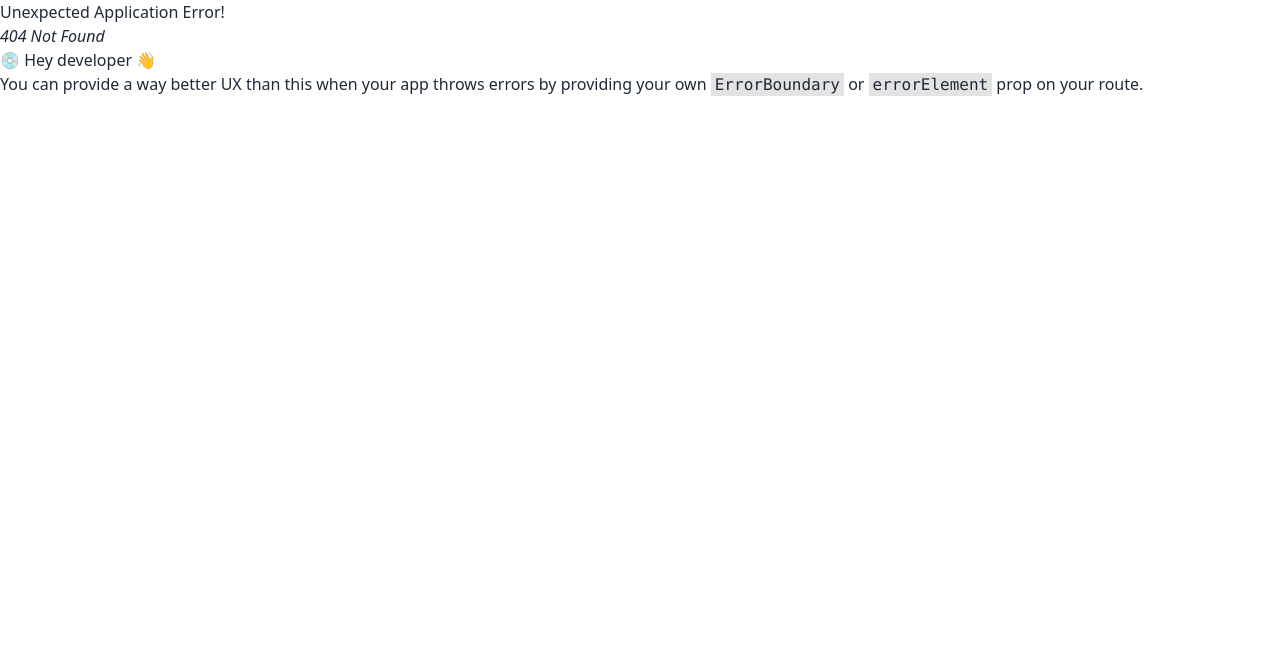
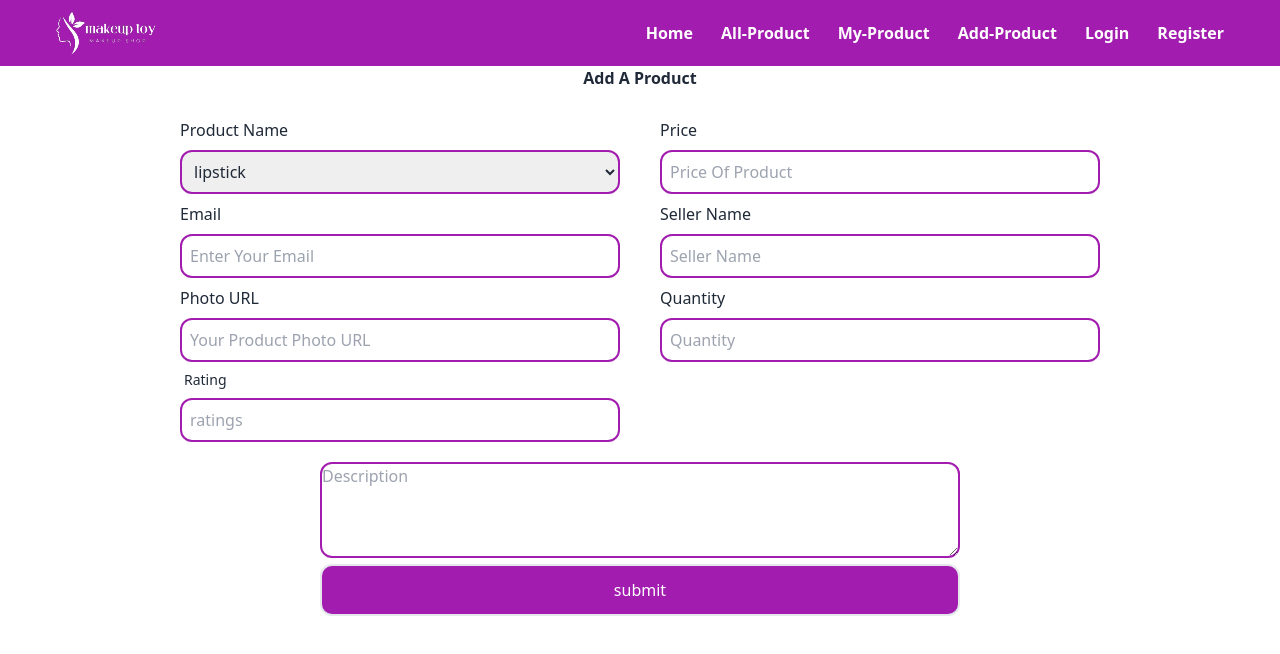
Before and after one commit to Ratri-Khan/MAC-Cosmetics, a React (Vite) app: page /addProject in a window 1280 px wide. Before the commit this address had no page. Shown: the top 654 px of the page. Built offline with nearby package versions, Linux system fonts and the light colour scheme.

Commit message:
product info data send complete

```diff
--- /dev/null
+++ b/src/Component/AddProject/AddProject.jsx
@@ -0,0 +1,90 @@
+import React from 'react';
+
+const AddProject = () => {
+    const handleForm = (event) => {
+        event.preventDefault();
+        const form = event.target;
+        const productName = form.productName.value;
+        const email = form.email.value;
+        const photoURL = form.photoURL.value;
+        const price = form.price.value;
+        const sellerName = form.sellerName.value;
+        const quantity = form.quantity.value;
+        const rating = form.rating.value;
+        const description = form.description.value;
+        const productInfo = {
+            productName, email, photoURL, price, sellerName, quantity,description,rating}
+
+        console.log(productInfo);
+        fetch('http://localhost:3000/product',{
+            method:'POST',
+            headers: { "content-type": "application/json" },
+            body:JSON.stringify(productInfo)
+        })
+        .then(res => res.json())
+        .then(data =>console.log(data))
+
+    }
+    return (
+        <div>
+            <h3 className='text-center font-bold'>Add A Product</h3>
+            <form onSubmit={handleForm} >
+                <div className='md:flex justify-between m-auto w-3/4'>
+                    <div className='w-2/4 m-5'>
+                        <div className="w-full">
+                        <label className='block my-2'>Product Name</label>
+                            <select className="border-fuchsia-700 rounded-xl p-2 w-full border-2" value='productName' name="productName">
+                                <option value="selectProduct" disabled selected >Select Product</option>
+                                <option value="lipstick">lipstick</option>
+                                <option value="NailPolish">NailPolish</option>
+                                <option value="Eye Shadow">Eye Shadow</option>
+                            </select>
+                        </div>
+                        <div className='w-full'>
+                            <label className='block my-2'>Email</label>
+                            <input className='border-2 w-full rounded-xl p-2 border-fuchsia-700' name='email' placeholder='Enter Your Email' type="text" />
+                        </div>
+                        <div className=' w-full'>
+                            <label className='block my-2 '>Photo URL</label>
+                            <input className='border-2 w-full rounded-xl p-2 border-fuchsia-700' name='photoURL' placeholder='Your Product Photo URL' type="text" />
+                        </div>
+                        <div>
+                            <label className="label">
+                                <span className="label-text">Rating</span>
+                            </label>
+                            <input type="number" name="rating" placeholder="ratings"
+                                className="border-2 w-full p-2 rounded-xl border-fuchsia-700"
+                            />
+                        </div>
+                    </div>
+                    <div className='w-2/4 m-5'>
+                        <div className=' w-full'>
+                            <label className='block my-2 '>Price</label>
+                            <input name='price' className='border-2 w-full p-2 rounded-xl border-fuchsia-700' placeholder='Price Of Product' type="text" />
+                        </div>
+                        <div className=' w-full'>
+                            <label className='block my-2 '>Seller Name</label>
+                            <input className='border-2 w-full p-2 rounded-xl border-fuchsia-700' name='sellerName' placeholder='Seller Name' type="text" />
+                        </div>
+                        <div className=' w-full'>
+                            <label className='block my-2 ' placeholder='Available'>Quantity</label>
+                            <input className='border-2 w-full p-2 rounded-xl border-fuchsia-700' name='quantity' placeholder='Quantity' type="text" />
+                        </div>
+                    </div>
+                </div>
+                <div className='w-2/4 m-auto'>
+                <textarea
+                    name="description"
+                    className='border-2  h-24 w-full rounded-xl border-fuchsia-700'
+                    placeholder="Description">
+                </textarea>
+                </div>
+                <div className='w-2/4 m-auto'>
+                    <input type="submit" className='border-2 w-full py-3 rounded-xl bg-fuchsia-700 text-center text-white' value="submit" />
+                </div>
+            </form>
+        </div>
+    );
+};
+
+export default AddProject;
--- a/src/Component/Header/Header.jsx
+++ b/src/Component/Header/Header.jsx
@@ -12,7 +12,7 @@
                 <li className="mr-7"><Link to="/">Home</Link></li>
                 <li className="mr-7"><Link to="/allToys">All-Product</Link></li>
                 <li className="mr-7"><Link to="/myToys">My-Product</Link></li>
-                <li className="mr-7"><Link to="/addToy"> Add-Product</Link></li>
+                <li className="mr-7"><Link to="/addProject"> Add-Product</Link></li>
                 <li className="mr-7"><Link to="/login"> Login</Link></li>
                 <li><Link to="/register"> Register</Link></li>
             </ul>
--- a/src/Routes/Router.jsx
+++ b/src/Routes/Router.jsx
@@ -1,6 +1,7 @@
 import { createBrowserRouter } from "react-router-dom";
 import Home from "../Component/Home/Home";
 import Main from "../Outlates/Main";
+import AddProject from "../Component/AddProject/AddProject";
 
 const router = createBrowserRouter([
     {
@@ -11,6 +12,10 @@
           path: "/",
           element: <Home></Home>,
         },
+        {
+          path: "/addProject",
+          element: <AddProject></AddProject>,
+        },
       ],
     },
   ]);
```
